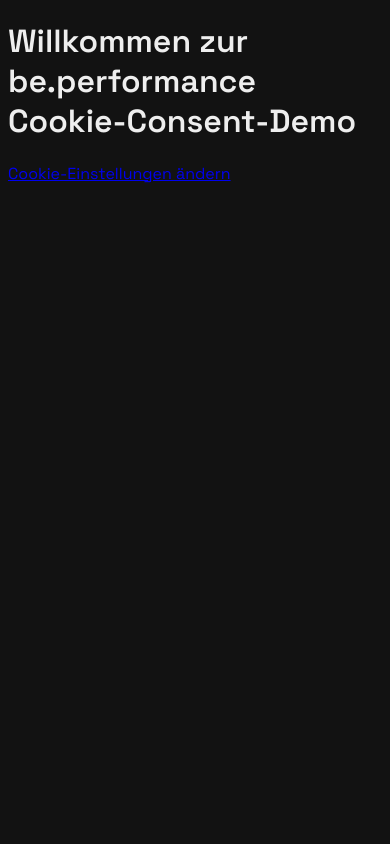
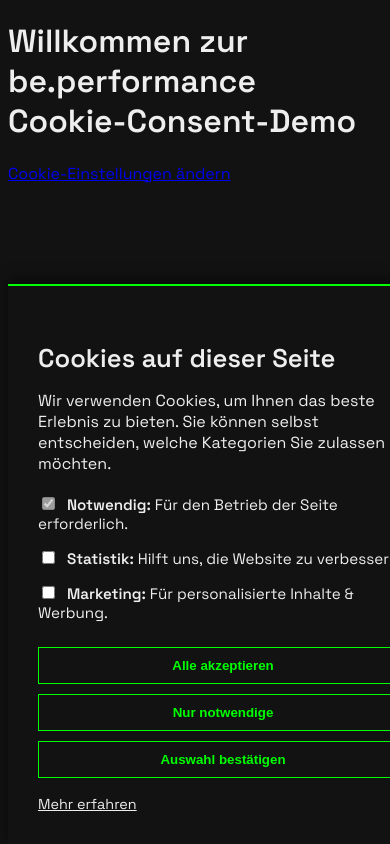
Before and after one commit to bePerformanceCodeLab/cookie-consent, a website: page public/index.html in a window 390 px wide. Drawn offline with Linux system fonts and the light colour scheme; files that its build step writes are made by us from their sources.

Commit message:
V2cookie-consent-responsive

```diff
--- a/public/consent.css
+++ b/public/consent.css
@@ -77,3 +77,30 @@
   text-decoration: underline;
   font-size: 0.9rem;
 }
+
+@media (max-width: 768px) {
+  .cookie-content {
+    padding: 0 10px;
+  }
+
+  .cookie-buttons {
+    flex-direction: column;
+    gap: 10px;
+  }
+
+  .cookie-buttons button {
+    width: 100%;
+  }
+
+  .category-list label {
+    font-size: 0.95rem;
+  }
+
+  h3 {
+    font-size: 1.4rem;
+  }
+
+  p {
+    font-size: 0.95rem;
+  }
+}
--- a/public/index.html
+++ b/public/index.html
@@ -4,14 +4,32 @@
     <meta charset="UTF-8" />
     <meta name="viewport" content="width=device-width, initial-scale=1.0" />
     <title>be.performance - Cookie Consent Tool</title>
-    <link rel="stylesheet" href="frontend/consent.css" />
-    <script src="frontend/config.js"></script>
-    <script src="frontend/consent.js" defer></script>
+    <link rel="stylesheet" href="consent.css" />
+    <script>
+      window.cookieConsentConfig = {
+        categories: {
+          necessary: {
+            name: "Notwendig",
+            description: "Für den Betrieb der Seite erforderlich.",
+            required: true,
+          },
+          analytics: {
+            name: "Statistik",
+            description: "Hilft uns, die Website zu verbessern.",
+          },
+          marketing: {
+            name: "Marketing",
+            description: "Für personalisierte Inhalte & Werbung.",
+          },
+        },
+        privacyUrl: "/datenschutz",
+      };
+    </script>
+    <script src="consent.js" defer></script>
   </head>
   <body>
     <h1>Willkommen zur be.performance Cookie-Consent-Demo</h1>
 
-    <!-- Template (temporär direkt einfügen, später per JS injecten möglich) -->
     <div id="cookie-banner" class="cookie-banner">
       <div class="cookie-content">
         <h3>Cookies auf dieser Seite</h3>
@@ -31,7 +49,7 @@
         <a href="" id="privacy-link" target="_blank">Mehr erfahren</a>
       </div>
     </div>
-    </div>
+
     <footer>
       <a href="#" id="cookie-settings-link">Cookie-Einstellungen ändern</a>
     </footer>
```
